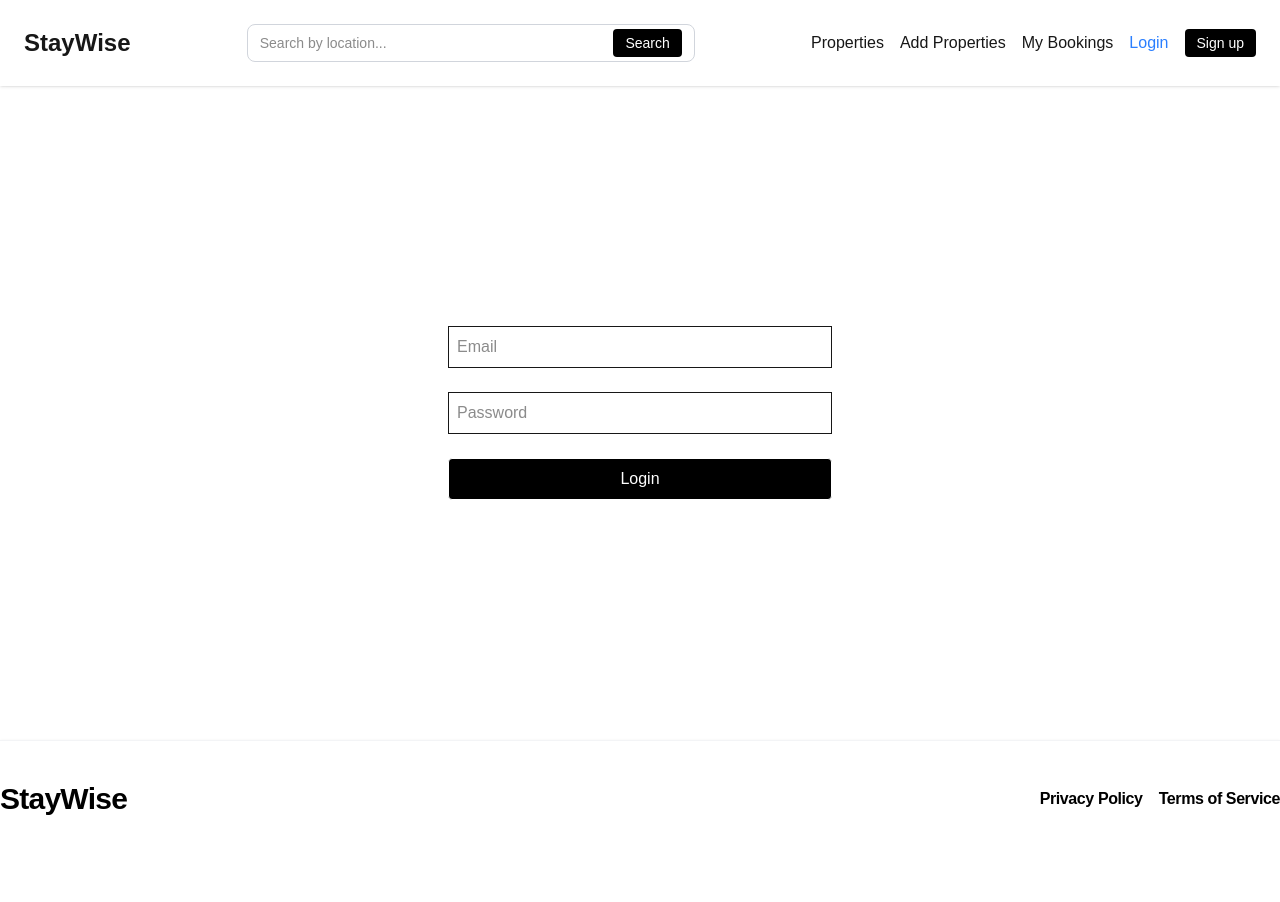
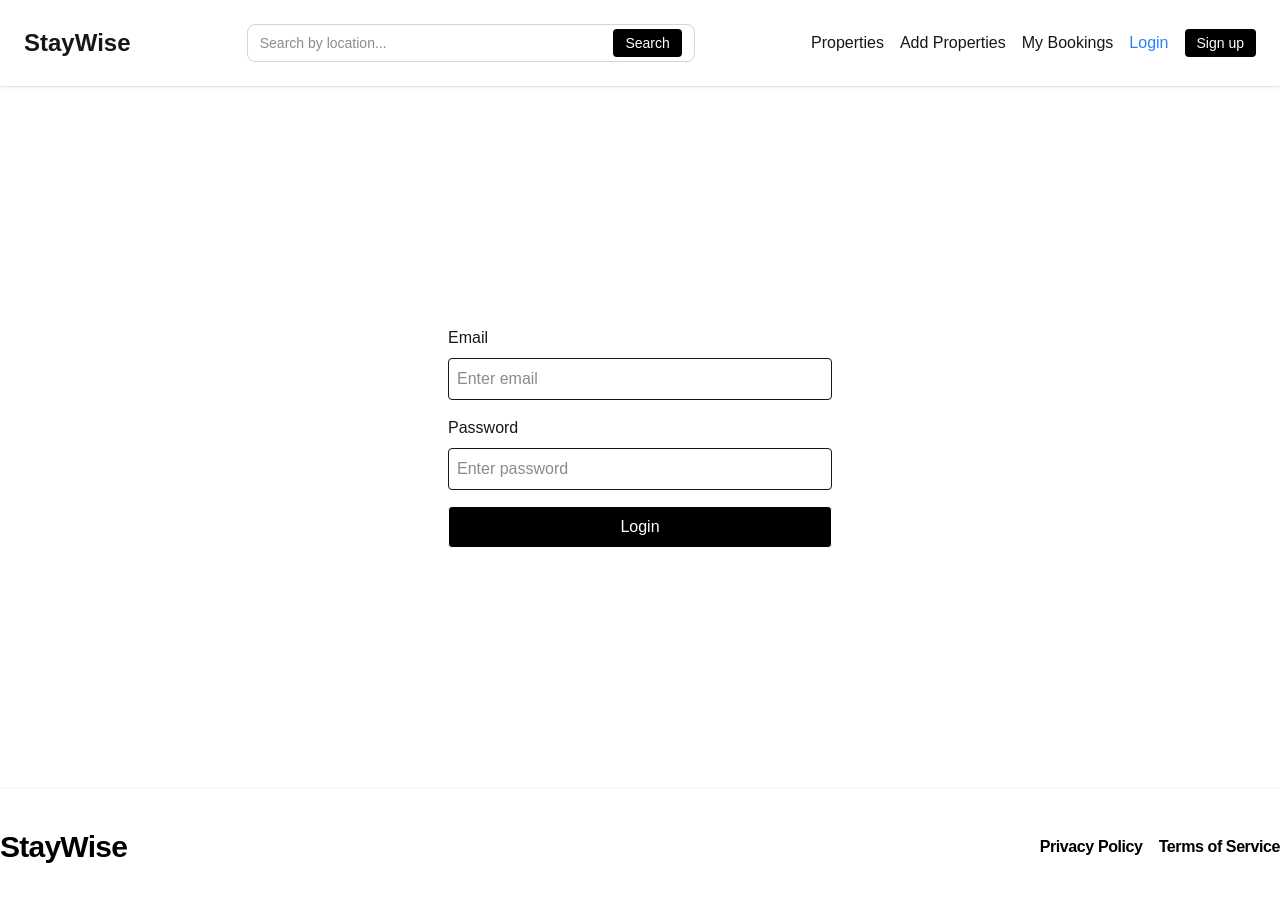
Before and after one commit to sharunnd/StayWise, a Next.js app in the folder frontend/: page /login in a window 1280 px wide. Shown: the top 902 px of the page. Before the commit the page ends 857 px from the top, so only its background shows below. Built offline with nearby package versions, Linux system fonts and the light colour scheme; no server answers.

Commit message:
add password validation and modify the sign in page ui

```diff
--- a/frontend/package.json
+++ b/frontend/package.json
@@ -14,7 +14,8 @@
     "date-fns": "^4.1.0",
     "next": "15.5.4",
     "react": "19.1.0",
-    "react-dom": "19.1.0"
+    "react-dom": "19.1.0",
+    "react-toastify": "^11.0.5"
   },
   "devDependencies": {
     "@eslint/eslintrc": "^3",
--- a/frontend/src/app/layout.tsx
+++ b/frontend/src/app/layout.tsx
@@ -1,16 +1,30 @@
-
 import Providers from "../components/Providers";
 import Navbar from "../components/Navbar";
-import "./globals.css"
+import "./globals.css";
 import Footer from "@/components/Footer";
+import { ToastContainer } from "react-toastify";
 
-export default function RootLayout({ children }: { children: React.ReactNode }) {
+export const metadata = {
+  title: "StayWise",
+  description: "Your trusted property rental platform",
+  colorScheme: "light",
+};
+
+export default function RootLayout({
+  children,
+}: {
+  children: React.ReactNode;
+}) {
   return (
     <html>
+      <head>
+        <meta name="color-scheme" content="light only" />
+      </head>
       <body>
         <Providers>
           <Navbar />
           <main>{children}</main>
+          <ToastContainer position="top-right" autoClose={3000} />
           <Footer />
         </Providers>
       </body>
--- a/frontend/src/app/login/page.tsx
+++ b/frontend/src/app/login/page.tsx
@@ -4,48 +4,56 @@ import { useState } from "react";
 import { useAuth } from "../../hooks/useAuth";
 import { useRouter } from "next/navigation";
 import { AxiosError } from "axios";
+import { toast } from "react-toastify";
 
 export default function LoginPage() {
   const { login } = useAuth();
   const router = useRouter();
   const [email, setEmail] = useState("");
   const [password, setPassword] = useState("");
-  const loginPending =  login.isPending
+  const loginPending = login.isPending;
 
   const submit = async (e: React.FormEvent) => {
     e.preventDefault();
     try {
       await login.mutateAsync({ email, password });
+      toast.success("Login successful");
       router.push("/");
     } catch (err: unknown) {
       if (err instanceof AxiosError) {
-        alert(err?.response?.data?.message || "Login failed"); // Safe: Error has 'message'
+        toast.error(err?.response?.data?.message || "Login failed");
       } else {
-        alert("Login failed"); // fallback
+        toast.error("Login failed"); // fallback
       }
     }
   };
 
   return (
     <div className="max-w-sm mx-auto my-[30vh]">
-      <form onSubmit={submit} className="flex flex-col gap-2 md:gap-4 lg:gap-6">
+      <form onSubmit={submit} className="flex flex-col gap-2">
+        <label htmlFor="email">Email</label>
         <input
+          name="email"
           value={email}
           onChange={(e) => setEmail(e.target.value)}
-          placeholder="Email"
-          className="p-2 border"
+          placeholder="Enter email"
+          className="p-2 border rounded mb-2"
+          required
         />
+        <label htmlFor="password">Password</label>
         <input
+          name="password"
           type="password"
           value={password}
           onChange={(e) => setPassword(e.target.value)}
-          placeholder="Password"
-          className="p-2 border"
+          placeholder="Enter password"
+          className="p-2 border rounded mb-2"
+          required
         />
         <button
           type="submit"
           disabled={loginPending}
-          style={{cursor: loginPending ? "not-allowed" : "pointer"}}
+          style={{ cursor: loginPending ? "not-allowed" : "pointer" }}
           className="bg-black hover:bg-white hover:text-black border text-white px-4 py-2 rounded"
         >
           Login
--- /dev/null
+++ b/frontend/src/utils/validatePassword.ts
@@ -0,0 +1,10 @@
+export function validatePassword(password: string) {
+  const regex =
+    /^(?=.*[A-Z])(?=.*[a-z])(?=.*\d)(?=.*[@$!%*?&])[A-Za-z\d@$!%*?&]{8,}$/;
+
+  if (!password) return "Password is required";
+  if (!regex.test(password))
+    return "Password must be at least 8 characters long and include uppercase, lowercase, number, and special character.";
+
+  return null; // valid
+}
```
Also changed, not shown: 1 other file (tests, documents, lock files or other folders).
